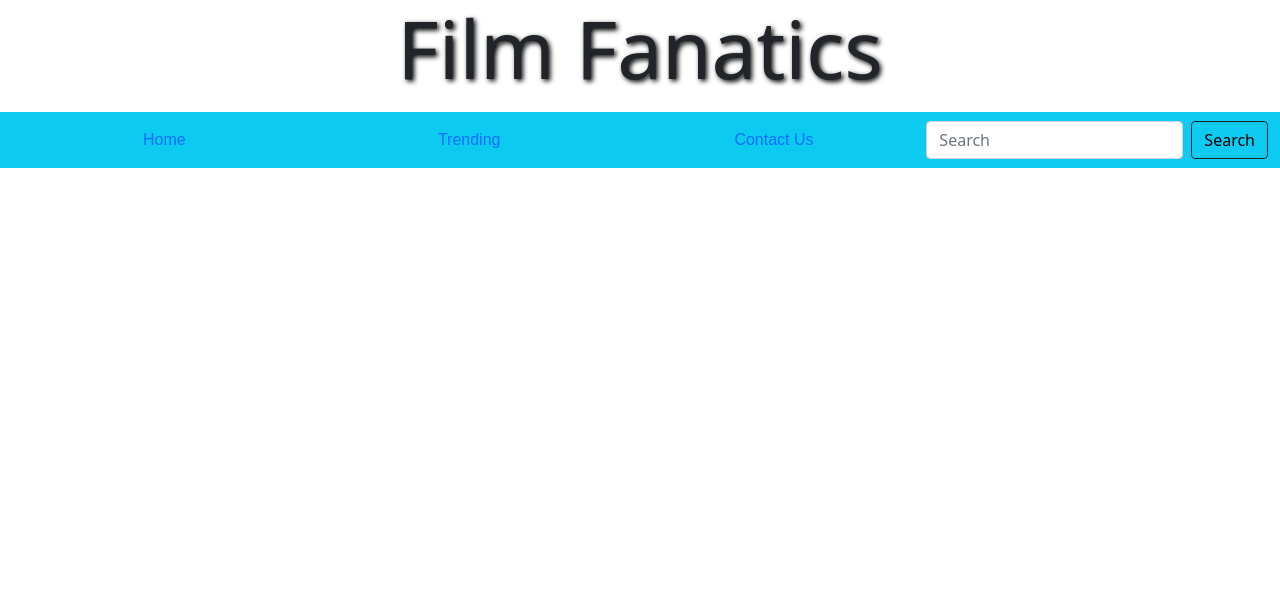
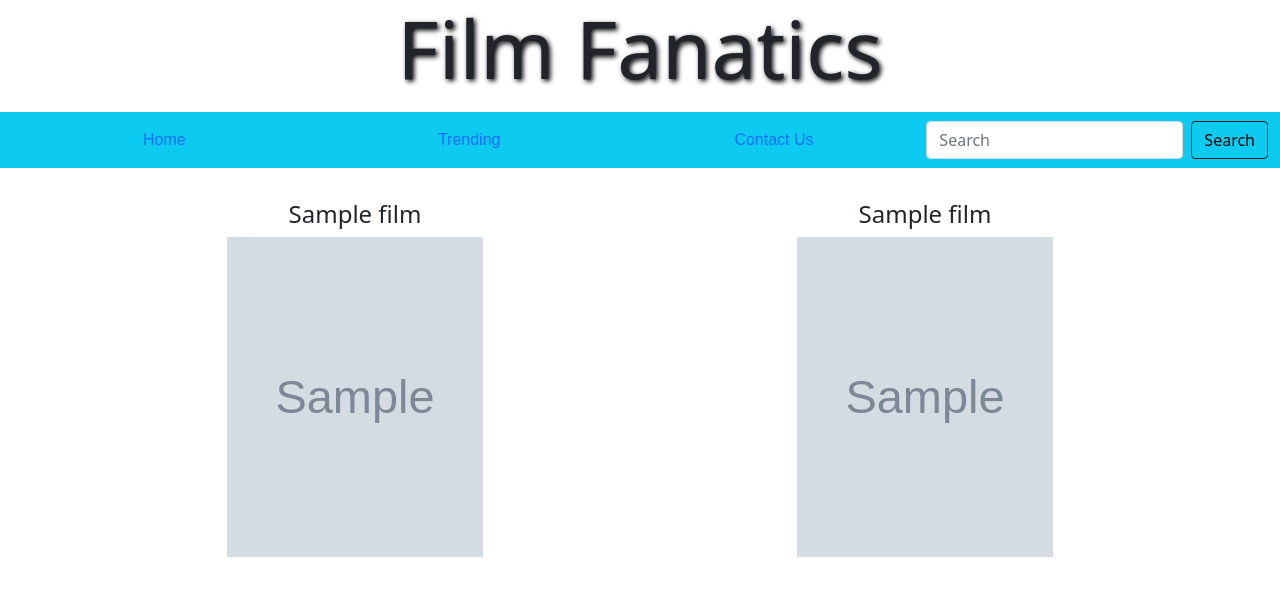
Before and after one commit to dhockley2001/wad2_project, a Django app: template templates/filmfanatics/trending.html in a window 1280 px wide. Shown: the top 596 px of the page. Run offline with Django 3.2, Linux system fonts and the light colour scheme; the template is opened without the code that fills it: most values are stand-ins (such as "Sample title", 1, 10 or a date in 2020); grey boxes marked "Sample" are stand-in pictures; some libraries are stand-ins or nearby versions.

Commit message:
trending page

```diff
--- a/filmfanatics/urls.py
+++ b/filmfanatics/urls.py
@@ -9,6 +9,9 @@ urlpatterns = [
     path('genre/<slug:genre_name_slug>/', views.show_genre, name='genre'),
     path('sign_up/', views.sign_up, name='sign_up'),
     path('login/', views.user_login, name='login'),
+
+    path('write_review/',views.write_review, name='write_review'),
+
     path('my_account/', views.account, name='account'),
     path('logout/', views.user_logout, name='logout'),
     path('trending/', views.trending, name='trending'),
--- a/static/css/style.css
+++ b/static/css/style.css
@@ -38,7 +38,7 @@ nav li a:hover{
 /* curved box */
 .curved-box{
     width: 200px;
-    height: 50px;
+    height: 200px;
     margin: 10px;
     border-radius: 5px;
     border-color: black;
--- a/templates/filmfanatics/base.html
+++ b/templates/filmfanatics/base.html
@@ -9,22 +9,18 @@
           Film Fanatics -
             {% block title_block %}
             {% endblock %}
-           </title>
+        </title>
 
         <link rel="stylesheet" type="text/css" href="{% static 'css/style.css' %} " media="screen" />
         <link href="https://cdn.jsdelivr.net/npm/bootstrap@5.0.0-beta2/dist/css/bootstrap.min.css" rel="stylesheet" integrity="sha384-BmbxuPwQa2lc/FVzBcNJ7UAyJxM6wuqIj61tLrc4wSX0szH/Ev+nYRRuWlolflfl" crossorigin="anonymous">
         <link rel="stylesheet" href="https://cdnjs.cloudflare.com/ajax/libs/font-awesome/4.7.0/css/font-awesome.min.css">
-
-
     </head>
 
 
-
-
-    <body>
-        <figure class="text-center">
-            <h1 class="display-1" >Film Fanatics</h1>
-        </figure>
+<body>
+  <figure class="text-center">
+    <h1 class="display-1" >Film Fanatics</h1>
+  </figure>
 
 <nav class="navbar navbar-expand-lg navbar-dark bg-info">
   <div class="container-fluid">
@@ -54,13 +50,9 @@
   </div>
 </nav>
 
+{% block body_block %}
+{% endblock %}
 
-
-</div>
-
-          {% block body_block %}
-          This will be overriden when it gets extended
-        {% endblock %}
       </div>
         <script src="https://code.jquery.com/jquery-3.5.1.min.js" type="text/javascript"></script>
         <script src="https://cdnjs.cloudflare.com/ajax/libs/popper.js/1.14.7/umd/popper.min.js" integrity="sha384-UO2eT0CpHqdSJQ6hJty5KVphtPhzWj9WO1clHTMGa3JDZwrnQq4sF86dIHNDz0W1" crossorigin="anonymous"></script>
--- a/templates/filmfanatics/trending.html
+++ b/templates/filmfanatics/trending.html
@@ -6,8 +6,88 @@
 {% endblock %}
 
 {% block body_block %}
-{% for film in trending_films %}
 
-{% endfor %}
+<div class="container">
+    <div class="row">
+        {% widthratio trending_films|length 2 1 as visible_fields_centre %}
+        <div class="col">
+            <div class="rows_form">
+                <div class="d-flex flex-column">
+                    {% with ":"|add:visible_fields_centre as first_slice %}
+                        {% for film in trending_films|slice:first_slice %}
+                            <div class="p-2">
+                                <div style="text-align: center;">
+                                    <br>
+                                    <h4> {{ film.title }} </h4>
+                                    <img class="filmLink" src="{{ film.picture }}" width="256px" height="320px" class="d-block w-100" style="cursor: pointer;text-align: center" alt="{{ film.title }}" data-url="{% url 'filmfanatics:get_film' %}">
+                                </div>
+                            </div>
+                        {% endfor %}
+                    {% endwith %}
+                </div>
+            </div>
+        </div>
+
+        <div class="col">
+            <div class="rows_form">
+                <div class="d-flex flex-column ">
+                    {% with visible_fields_centre|add:":" as second_slice %}
+                    {% for film in trending_films|slice:second_slice %}
+                    <div class="p-2">
+                        <div style="text-align: center;">
+                            <br>
+                            <h4> {{ film.title }} </h4>
+                            <img class="filmLink" src="{{ film.picture }}" width="256px" height="320px" class="d-block w-100" style="cursor: pointer;text-align: center" alt="{{ film.title }}" data-url="{% url 'filmfanatics:get_film' %}">
+                        </div>
+                    </div>
+                    {% endfor %}
+                {% endwith %}
+                </div>
+            </div>
+        </div>
+
+    </div>
+</div>
+
+<div class="modal fade" id="filmModal" tabindex="-1" role="dialog" aria-labelledby="filmModalLabel"
+    aria-hidden="true">
+    <div class="modal-dialog" role="document">
+      <div class="modal-content">
+        <div class="modal-header">
+          <h5 class="modal-title" id="filmModalLabel">Film Title</h5>
+
+          {% if user.is_authenticated %}
+          <a class="btn btn-outline-info" href="{% url 'filmfanatics:write_review' %}" role="button">Write a review</a>
+          {% endif %}
+
+          <button type="button" class="close" data-dismiss="modal" aria-label="Close">
+          <span aria-hidden="true">&times;</span>
+          </button>
+        </div>
+
+        <div class="modal-body">
+          Views : <p class="views">  </p>
+          Director : <p class="director"> </p>
+          Cast : <p class="cast"> </p>
+          Synopsis : <p class="synopsis"> </p>
+
+          <div class="panel panel-default">
+            <div class="panel-body">
+                <br>
+            </div>
+          </div>
+        </div>
+
+        <div class="modal-footer">
+          <button type="button" class="btn btn-secondary" data-dismiss="modal">
+            Close
+          </button>
+        </div>
+      </div>
+    </div>
+
+
+
+
 
 {% endblock %}
```
Also changed, not shown: templates/filmfanatics/genre.html (+16 -3 lines), templates/filmfanatics/home.html (+6 -4 lines), templates/filmfanatics/write_review.html (+7 -4 lines), filmfanatics/migrations/0003_auto_20210401_0735.py (added).
